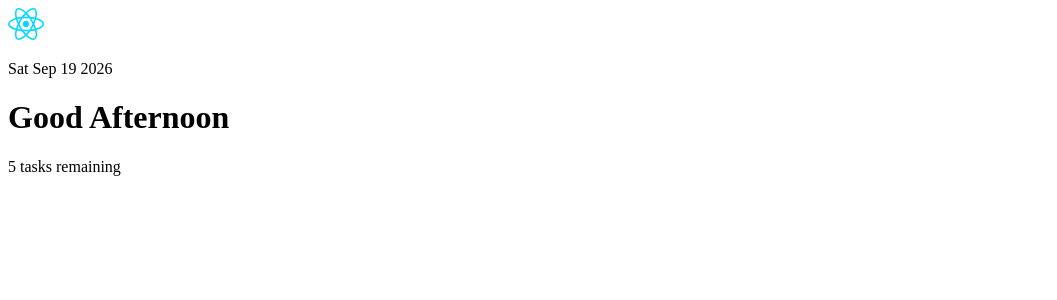
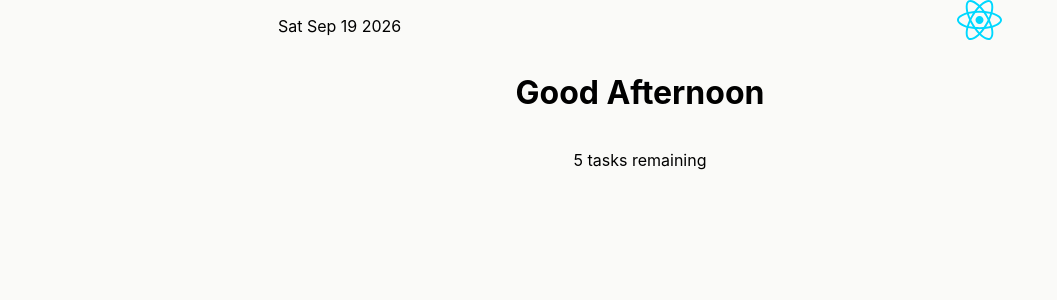
Before and after one commit to AdamKirikisla/react-state-todo-app, a React (Vite) app in the folder react-state-todo-app/: page / in a window 1280 px wide. Shown: the top 300 px of the page, without its empty margins (0-1057 px from the left). Built offline with nearby package versions, Linux system fonts and the light colour scheme.

Commit message:
add minimal styles to Header.jsx

```diff
--- a/react-state-todo-app/index.html
+++ b/react-state-todo-app/index.html
@@ -3,6 +3,7 @@
   <head>
     <meta charset="UTF-8" />
     <meta name="viewport" content="width=device-width, initial-scale=1.0" />
+    <link rel="stylesheet" href="/src/styles.css">
     <title>react-state-todo-app</title>
   </head>
   <body>
--- a/react-state-todo-app/src/Components/Header.jsx
+++ b/react-state-todo-app/src/Components/Header.jsx
@@ -10,13 +10,19 @@ export default function Header(){
 
 
     return(
-        <>
+        <header>
 
-        <img src={reactLogo} alt="reactLogo" />
-        <p>{date.toDateString()}</p>
-        <h1>Good Afternoon</h1>
-        <p>5 tasks remaining</p>
+        <div className='header-top'>
+            <p className='date'>{date.toDateString()}</p>
+            <img src={reactLogo} alt="reactLogo" className='react-logo' />
+        </div>
 
-        </>
+        <div className='header-bottom'>
+            <h1>Good Afternoon</h1>
+            <p className='task-counter'>5 tasks remaining</p>
+        </div>
+
+
+        </header>
     )
 }
--- /dev/null
+++ b/react-state-todo-app/src/styles.css
@@ -0,0 +1,28 @@
+body {
+    margin: 0;
+    font-family: Inter, sans-serif;
+    background-color: #FAFAF8;
+}
+
+
+header{
+
+}
+
+.header-top {
+    display: flex;
+    justify-content: space-around;
+}
+
+.header-bottom{
+
+    display: flex;
+    flex-direction: column;
+    align-items: center;
+
+}
+
+
+.react-logo {
+    height: 40px;
+}
```
